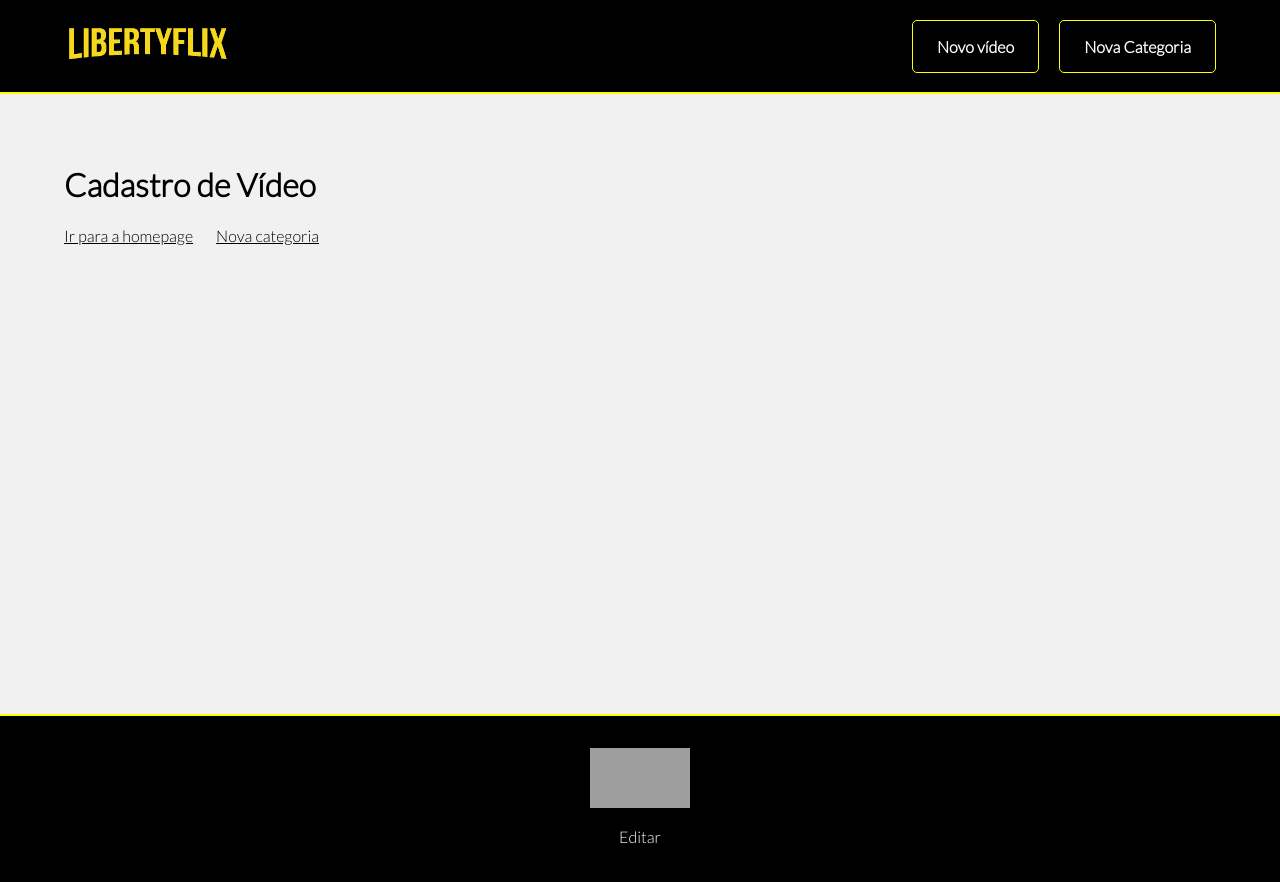
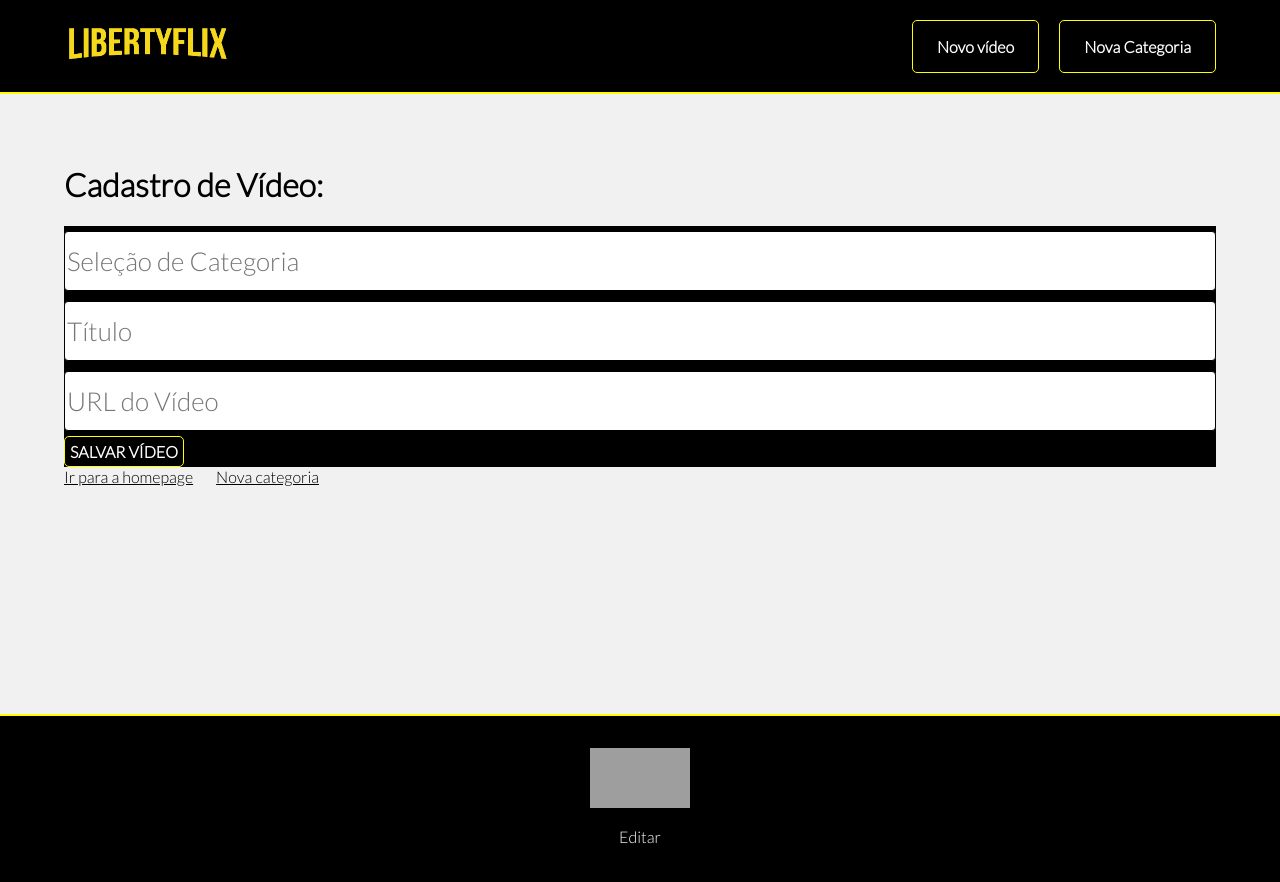
Before and after one commit to ramonis567/libertyFlix-ImersaoReact-Alura, a React (Create React App) app: page /cadastro/video in a window 1280 px wide. Shown: the top 882 px of the page. Built offline with nearby package versions, Linux system fonts and the light colour scheme; no server answers; grey boxes are pictures that could not be loaded.

Commit message:
inicio aula 05

```diff
--- a/db.json
+++ b/db.json
@@ -18,5 +18,98 @@
       "description": "descricao da categoria criptoeconomia",
       "color": "blue"
     }
+  ],
+
+  "videos":[
+    {
+      "id": 1,
+      "categoria": 1,
+      "title": "O QUE DEFENDEM OS LIBERTÁRIOS?",
+      "url": "https://www.youtube.com/watch?v=bYS3zZSJgMc&t=24s"
+    },
+    {
+      "id": 2,
+      "categoria": 1,
+      "title": "O que é o anarcocapitalismo?",
+      "url": "https://www.youtube.com/watch?v=NsjqzGyTUKs"
+    },
+    {
+      "id": 3,
+      "categoria": 1,
+      "title": "O que é economia?",
+      "url": "https://www.youtube.com/watch?v=5vCOhPrlRUs"
+    },
+    {
+      "id": 4,
+      "categoria": 1,
+      "title": "Educação estatal: A estratégia de perpetuação do Estado",
+      "url": "https://www.youtube.com/watch?v=Elb2uDdDL60"
+    },
+    {
+      "id": 5,
+      "categoria": 1,
+      "title": "Imposto é roubo?",
+      "url": "https://www.youtube.com/watch?v=PzPlg0Oxi8o"
+    },
+    {
+      "id": 6,
+      "categoria": 1,
+      "title": "O que o Estado é?",
+      "url": "https://www.youtube.com/watch?v=wLvzVBZ0Mbc"
+    },
+    {
+      "id": 7,
+      "categoria": 2,
+      "title": "Interestellar",
+      "url": "https://www.youtube.com/watch?v=frD_IiY_A3E"
+    },
+    {
+      "id": 8,
+      "categoria": 2,
+      "title": "Gattaca",
+      "url": "https://www.youtube.com/watch?v=Dl0tYLbrhhs"
+    },
+    {
+      "id": 9,
+      "categoria": 2,
+      "title": "A Chegada",
+      "url": "https://www.youtube.com/watch?v=rNciXGzYZms"
+    },
+    {
+      "id": 10,
+      "categoria": 2,
+      "title": "Feitiço do Tempo",
+      "url": "https://www.youtube.com/watch?v=zi8d69P9NvI"
+    },
+    {
+      "id": 11,
+      "categoria": 3,
+      "title": "PERCURSO em NÍVEL em ÁRVORE BINÁRIA | Estruturas de Dados #14",
+      "url": "https://www.youtube.com/watch?v=UOK7nS2E9xM"
+    },
+    {
+      "id": 12,
+      "categoria": 3,
+      "title": "Coders4Tips - S01E04: GitHub CLI - Uma Nova Experiência no Github!",
+      "url": "https://www.youtube.com/watch?v=6o6-bKOZOEY"
+    },
+    {
+      "id": 13,
+      "categoria": 3,
+      "title": "Programei 4 robôs que criam vídeos para mim no YouTube",
+      "url": "https://www.youtube.com/watch?v=kjhu1LEmRpY"
+    },
+    {
+      "id": 14,
+      "categoria": 3,
+      "title": "API: Dicionário do Programador",
+      "url": "https://www.youtube.com/watch?v=vGuqKIRWosk"
+    },
+    {
+      "id": 15,
+      "categoria": 3,
+      "title": "Usando Git Direito",
+      "url": "https://www.youtube.com/watch?v=6OokP-NE49k"
+    }
   ]
 }
--- /dev/null
+++ b/src/pages/CadastroVideo/CadastroVideo.css
@@ -0,0 +1,41 @@
+form {
+  width: 100%;
+}
+
+.InputDiv {
+  padding-top: 5px;
+  padding-bottom: 5px;
+  position: relative;
+}
+
+.InputField {
+  background: "#53585D";
+  color: "#F5f5f5";
+  display: block;
+  width: 100%;
+  height: 60px;
+  font-size: 26px;
+  border: 1px solid black;
+  border-radius: 4px;
+  transition: border-color .4s;
+}
+
+.InputField:hover {
+  border-bottom: 6px solid yellow;
+}
+
+.InputField:focus {
+  border-bottom: 6px solid yellow;
+}
+
+.InputField:focus::-webkit-input-placeholder{
+  color: black;
+  font-size: 11px;
+  -webkit-transform: translateY(-25px);
+  transform: translateY(-25px);
+  visibility: visible !important;
+}
+
+.InputTextArea {
+  min-height: 60px;
+}
--- a/src/pages/CadastroVideo/index.js
+++ b/src/pages/CadastroVideo/index.js
@@ -1,11 +1,113 @@
-import React from 'react';
+import React, { useState, useEffect } from 'react';
 import PageDefault from '../PageDefault';
 import { Link } from 'react-router-dom';
+import Button from '../../components/Button';
+import Swal from 'sweetalert2';
+import './CadastroVideo.css';
+
 
 export default function CadastroVideo() {
+  const initialValues = {
+    categoria: '',
+    title: '',
+    url: '',
+  }
+  //const [categorias, setCategorias] = useState([]);
+  const [values, setValues] = useState(initialValues);
+
+  function setValue(key, value){
+    setValues({
+      ...values,
+      [key]: value,
+    });
+  }
+
+  function handleChange(event){
+    setValue(event.target.getAttribute("title"), event.target.value);
+  }
+
+  function handleSubmit(event){
+    event.preventDefault();
+    if(values.categoria === "" || values.title === "" || values.url === ""){
+      Swal.fire({
+        title: "Erro!",
+        text: 'Preencha todos os campos!',
+        icon: 'error',
+        confirmButtonText: 'Tentar novamente'
+      })
+      //alert("PREENCHA TODOS OS CAMPOS!");
+    }else{
+      //setCategorias([values, ...categorias]);
+      setValues(initialValues);
+      Swal.fire({
+        icon: 'success',
+        title: `Vídeo salvo em ${values.categoria}!`,
+        showConfirmButton: false,
+        timer: 3000
+      })
+    }
+  }
+
+  useEffect(() => {
+    console.log("Mudanças");
+    const URL_TOP = "";
+
+    fetch(URL_TOP).then(async (serverReturn) => {
+      const data = await serverReturn.json();
+      console.log(data);
+      //setCategorias([
+      //  ...data,
+      //]);
+    });
+  }, []);
   return (
     <PageDefault>
-        <h1>Cadastro de Vídeo</h1>
+      <h1>Cadastro de Vídeo: </h1>
+
+      <form
+        style={{ background: "black", color: "white", display:"block" }}
+        onSubmit={handleSubmit}
+      >
+
+        <div className="InputDiv">
+          <input
+            placeholder="Seleção de Categoria"
+            className="InputField InputTextArea"
+            type="text"
+            value={values.description}
+            name="description"
+            onChange={handleChange}
+          />
+        </div>
+        <div className="InputDiv">
+          <input
+            placeholder="Título"
+            className="InputField"
+            type="text"
+            value={values.name}
+            name="name"
+            onChange={handleChange}
+          />
+        </div>
+
+        <div className="InputDiv">
+          <input
+            placeholder="URL do Vídeo"
+            className="InputField InputTextArea"
+            type="text"
+            value={values.description}
+            name="description"
+            onChange={handleChange}
+          />
+        </div>
+
+        <Button style={{ padding: "5px" }}>
+          SALVAR VÍDEO
+        </Button>
+
+      </form>
+
+
       <div>
         <Link to="/" style={{marginRight: "2%"}}>
           Ir para a homepage
```
Also changed, not shown: 1 other file (tests, documents, lock files or other folders). Lines whose indentation alone changed are shown as unchanged.
